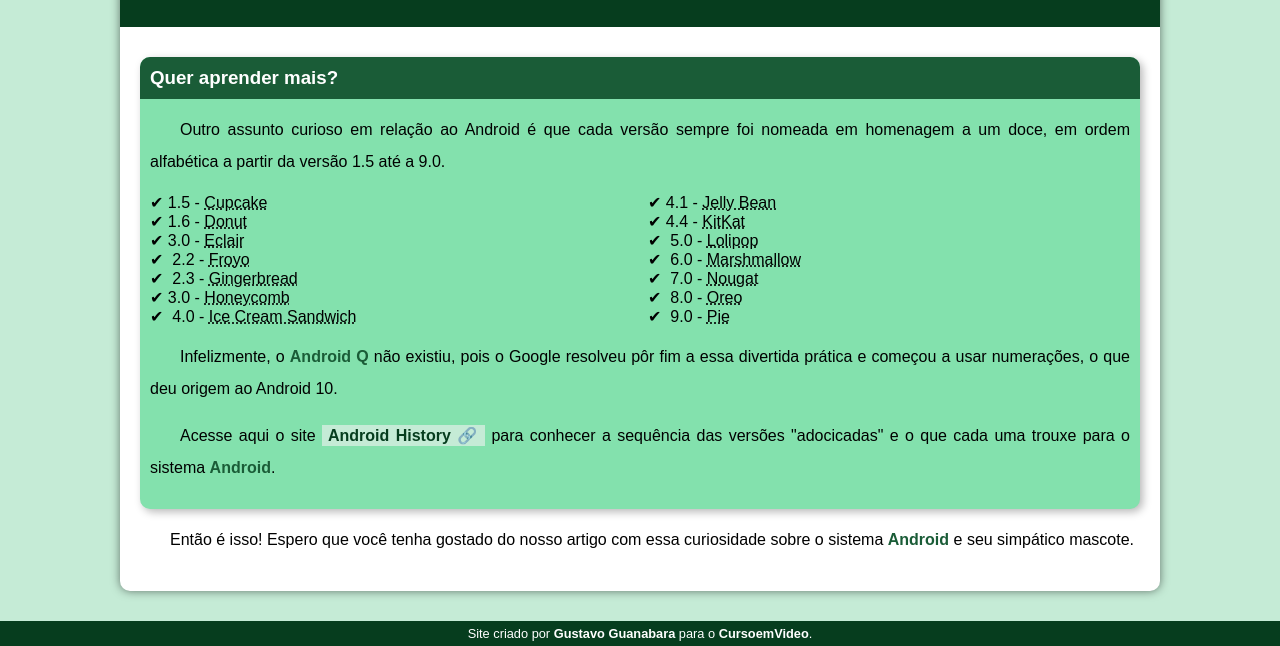
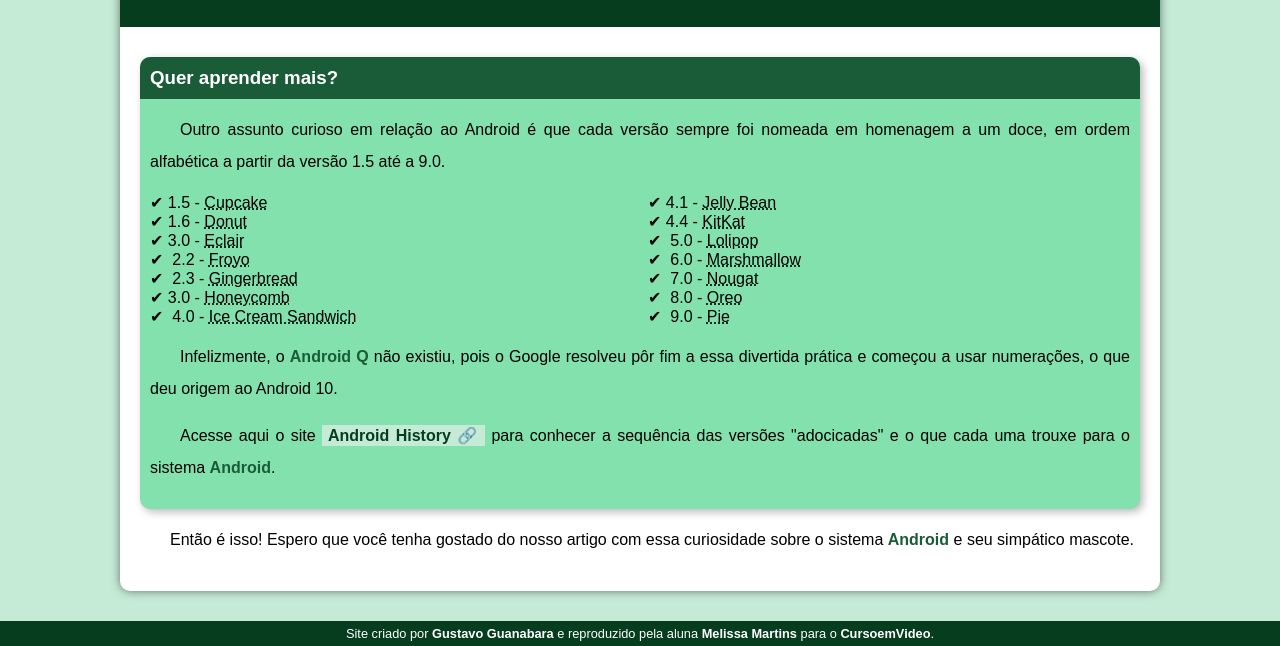
Before and after one commit to MellTins/projeto-android, a plain HTML site: page index.html in a window 1280 px wide. Shown: the part 2384-3030 px from the top of the page. Drawn offline with Linux system fonts and the light colour scheme.

Commit message:
Inclui meu nome ao projeto

```diff
--- a/index.html
+++ b/index.html
@@ -86,7 +86,7 @@
         </article>
     </main>
     <footer>
-        <p>Site criado por <a href="https://gustavoguanabara.github.io/" target="_blank" >Gustavo Guanabara</a> para o <a href="https://www.youtube.com/@CursoemVideo" target="_blank">CursoemVideo</a>.</p>
+        <p>Site criado por <a href="https://gustavoguanabara.github.io/" target="_blank" >Gustavo Guanabara</a> e reproduzido pela aluna <a href="https://github.com/MellTins" target="_blank">Melissa Martins</a>  para o <a href="https://www.youtube.com/@CursoemVideo" target="_blank">CursoemVideo</a>.</p>
     </footer>
 </body>
 </html>
```
